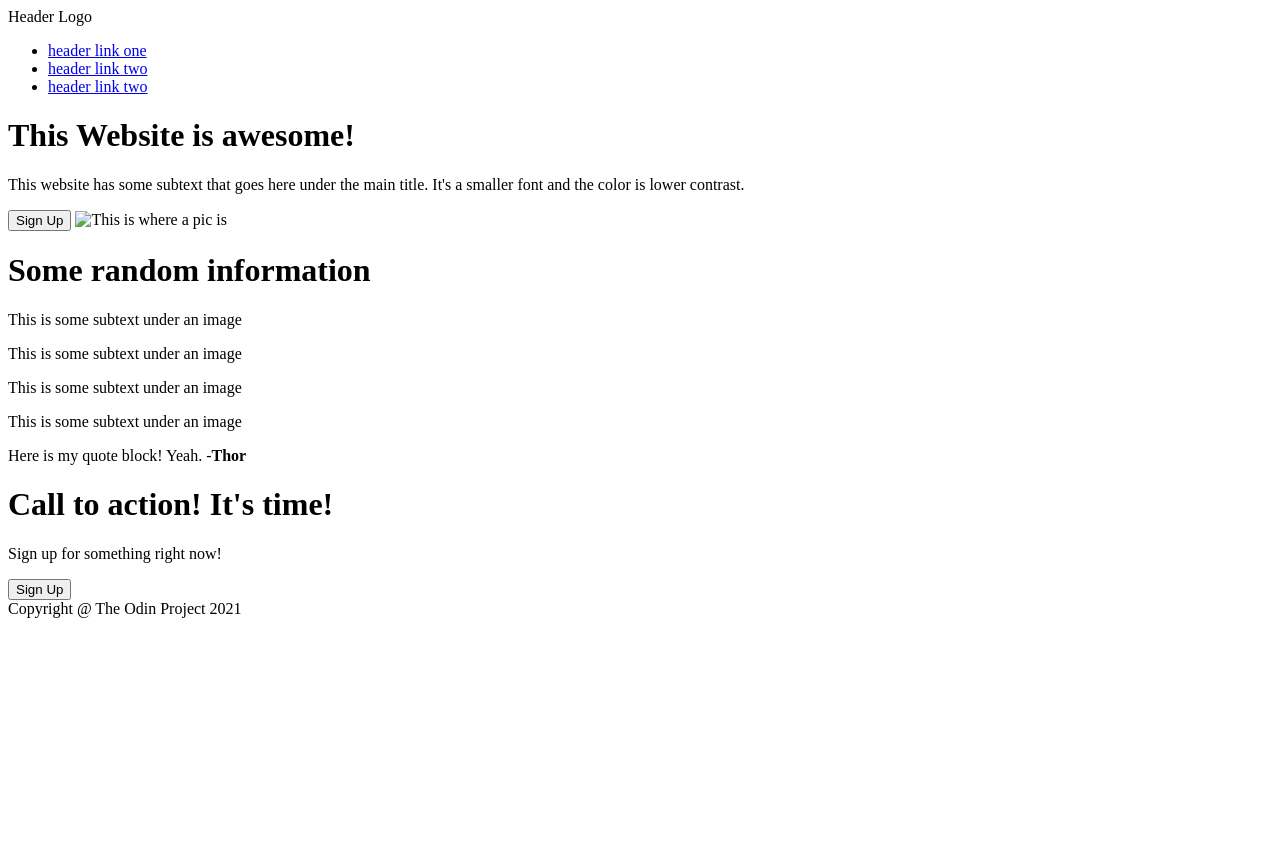
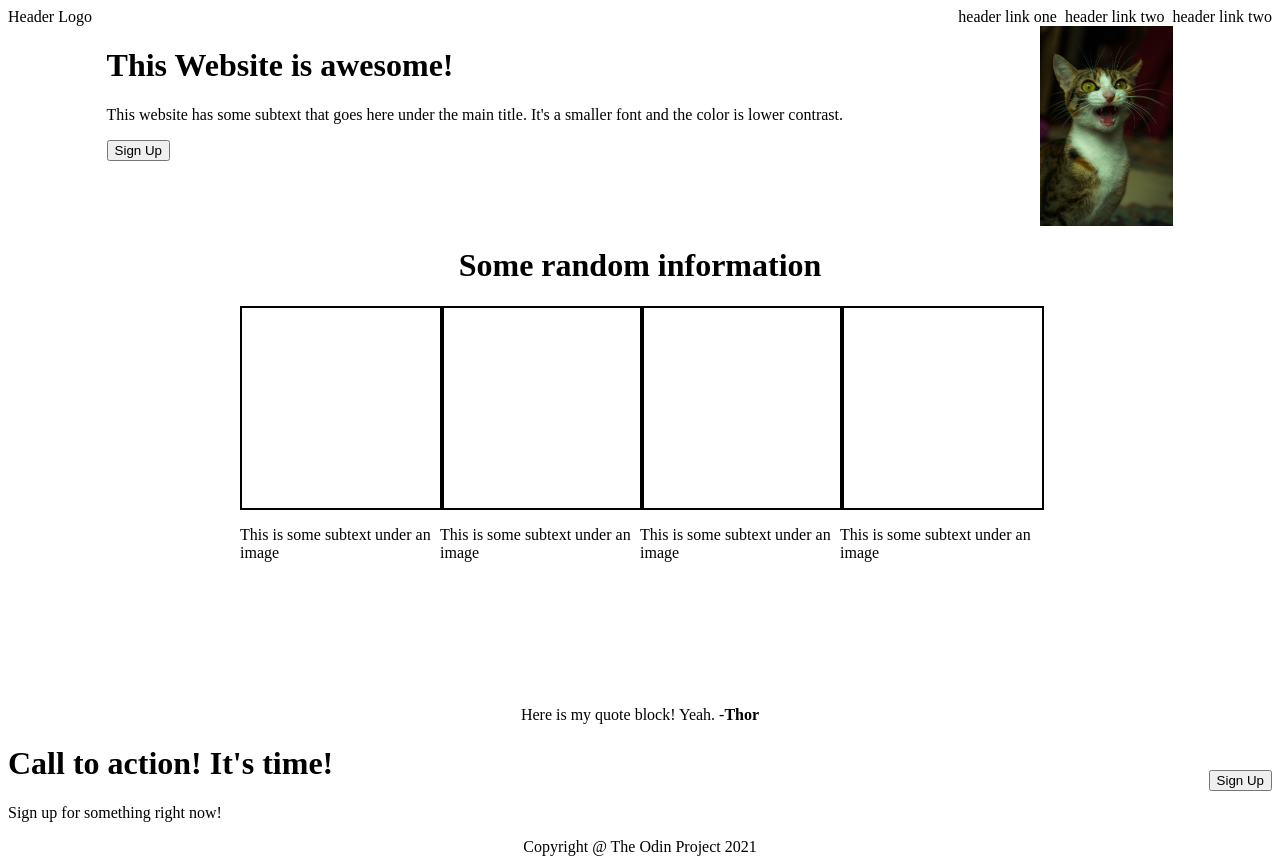
Before and after one commit to AbhiIfYouMust/landing-page, a plain HTML site: page index.html in a window 1280 px wide. Before the commit the page ends 800 px from the top, so only its background shows below. Drawn offline with Linux system fonts and the light colour scheme.

Commit message:
Completed initial flex setup

```diff
--- a/index.html
+++ b/index.html
@@ -4,6 +4,7 @@
     <meta charset="UTF-8">
     <meta http-equiv="X-UA-Compatible" content="IE=edge">
     <meta name="viewport" content="width=device-width, initial-scale=1.0">
+    <link href="style.css" rel="stylesheet">
     <title>Landing page</title>
 </head>
 <body>
@@ -18,14 +19,18 @@
     </div>
 
     <div class="section-one">
+        <div class="part-text">
             <h1>This Website is awesome!</h1>
             <p>This website has some subtext that goes here under the main title. It's a smaller font and the color is lower contrast.</p>
             <button>Sign Up</button>
-        <img src="#" alt="This is where a pic is">
+        </div>
+        <img src="cat.jpg" alt="This is where a pic is">
+
     </div>
 
     <div class="section-two">
         <h1>Some random information</h1>
+        <div class="container">
             <div class="card-text">
                 <div class="card"></div>
                 <p>This is some subtext under an image</p>
@@ -43,13 +48,16 @@
                 <p>This is some subtext under an image</p>
             </div>
         </div>
+    </div>
 
 
     <div class="quote-block">Here is my quote block! Yeah. -<strong>Thor</strong></div>
 
     <div class="section-three">
+        <div class="part-not-button">
             <h1>Call to action! It's time!</h1>
             <p>Sign up for something right now!</p>
+        </div>
         <button>Sign Up</button>
     </div>
 
--- a/style.css
+++ b/style.css
@@ -0,0 +1,76 @@
+body {
+    display: flex;
+    flex-direction: column;
+}
+
+img {
+    height: 200px;
+    width: auto;
+}
+
+a {
+    text-decoration: none;
+    color: #000000;
+}
+
+.header {
+    display: flex;
+    justify-content: space-between;
+    align-items: center;
+}
+
+ul {
+    display: flex;
+    list-style: none;
+    margin: 0;
+    padding: 0;
+    gap: 8px;
+}
+
+.section-one {
+    display: flex;
+    flex-direction: row;
+    justify-content: space-around;
+}
+
+.section-two {
+    display: flex;
+    flex-direction: column;
+    justify-content: center;
+    align-items: center;
+
+}
+
+.container {
+    display: flex;
+    flex-direction: row;
+}
+
+.container .card-text {
+    height: 400px;
+    width: 200px;
+}
+
+.container .card-text .card {
+    height: 200px;
+    width: 200px;
+    border: 2px solid black;
+
+}
+
+.quote-block {
+    align-self: center;
+}
+
+.section-three {
+    display: flex;
+    justify-content: space-between;
+}
+
+.section-three button {
+    align-self: center;
+}
+
+.footer {
+    align-self: center;
+}
```
Also changed, not shown: cat.jpg (added). Lines whose indentation alone changed are shown as unchanged.
